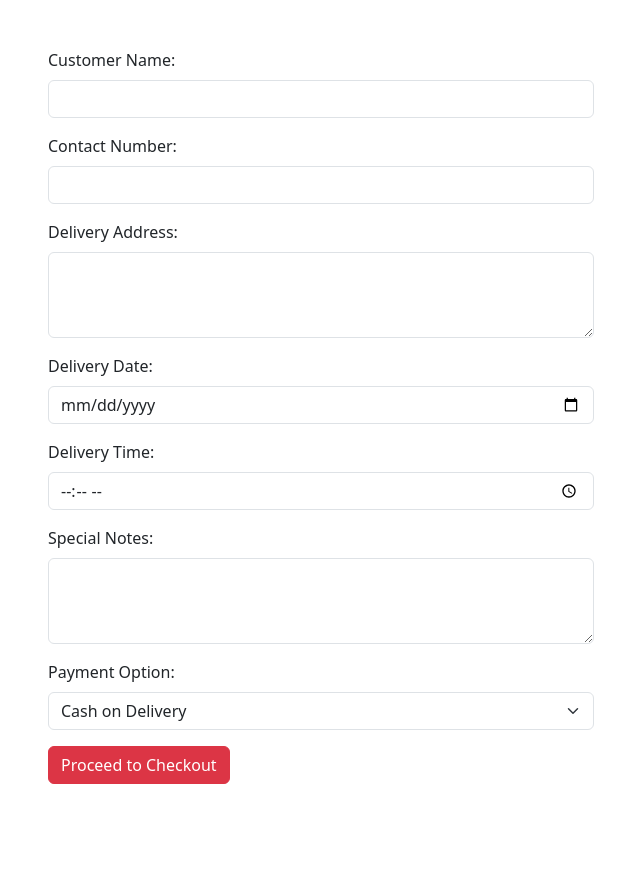
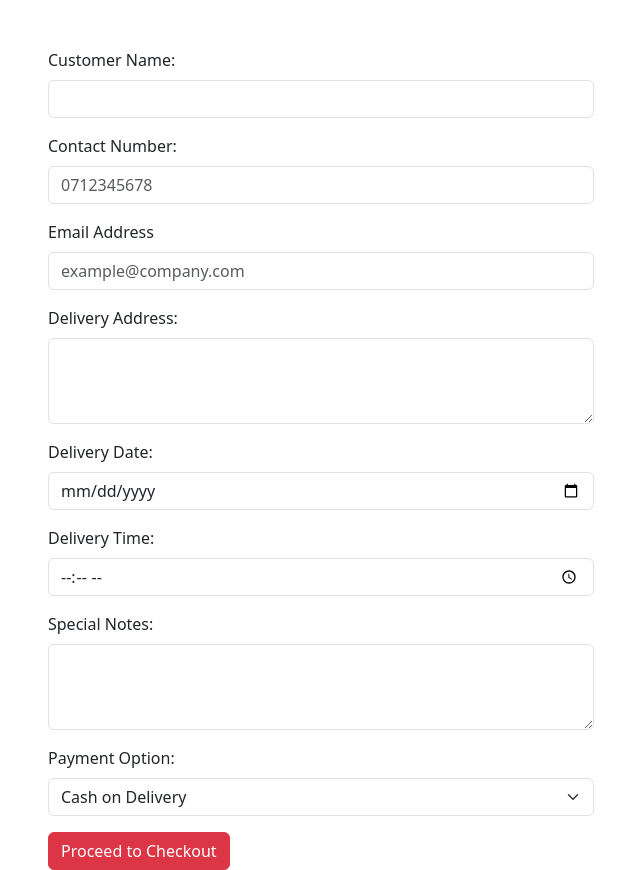
Before and after one commit to chirasthi-sy/Application-Development, a Django app: template order_system/customer/templates/customer/Customer Details Form.html in a window 1280 px wide. Shown: the whole page, without its empty margins (319-959 px from the left). Before the commit the page ends 784 px from the top, so only its background shows below. Run offline with Django 4.2, Linux system fonts and the light colour scheme; the template is opened without the code that fills it, so the values that code supplies are empty.

Commit message:
Modifying files to create and connect customer details form

```diff
--- a/order_system/customer/templates/customer/Customer Details Form.html
+++ b/order_system/customer/templates/customer/Customer Details Form.html
@@ -21,29 +21,35 @@
                 <!-- Customer Name -->
                 <div class="mb-3">
                     <label for="customer_name" class="form-label">Customer Name:</label>
-                    <input type="text" class="form-control" id="customer_name" name="customer_name" required>
+                    <input type="text" required class="form-control" id="customer_name" name="customer_name">
                 </div>
 
                 <!-- Contact Number -->
                 <div class="mb-3">
                     <label for="contact_number" class="form-label">Contact Number:</label>
-                    <input type="tel" class="form-control" id="contact_number" name="contact_number" required>
+                    <input type="tel" required class="form-control" id="contact_number" placeholder="0712345678" name="contact_number" >
+                </div>
+
+                <div class = "mb-3">
+                    <label for="email" class="form-label">Email Address</label>
+                    <input required class="form-control" type="text" id = "email" placeholder="example@company.com" name="email"
+                    pattern="[a-zA-Z0-9._%+-]+@[a-zA-Z0-9.-]+\.[a-zA-Z]{2,}" title="Please enter a valid email address (e.g., example@company.com)" />
                 </div>
 
                 <!-- Delivery Address -->
                 <div class="mb-3">
                     <label for="delivery_address" class="form-label">Delivery Address:</label>
-                    <textarea class="form-control" id="delivery_address" name="delivery_address" rows="3" required></textarea>
+                    <textarea required class="form-control" id="delivery_address" name="delivery_address" rows="3"></textarea>
                 </div>
 
                 <!-- Delivery Date and Time -->
                 <div class="mb-3">
                     <label for="delivery_date" class="form-label">Delivery Date:</label>
-                    <input type="date" class="form-control" id="delivery_date" name="delivery_date" required>
+                    <input type="date" required class="form-control" id="delivery_date" name="delivery_date" >
                 </div>
                 <div class="mb-3">
                     <label for="delivery_time" class="form-label">Delivery Time:</label>
-                    <input type="time" class="form-control" id="delivery_time" name="delivery_time" required>
+                    <input type="time" required class="form-control" id="delivery_time" name="delivery_time" >
                 </div>
 
                 <!-- Special Notes -->
@@ -62,8 +68,28 @@
                 </div>
 
                 <!-- Submit Button -->
-                <button type="submit" class="btn btn-danger">Proceed to Checkout</button>
+                <button type="button" class="btn btn-danger" data-toggle="modal" data-target="#submitModal">
+                    Proceed to Checkout
+                </button>
+                <!--<button type="submit" class="btn btn-danger">Proceed to Checkout</button> -->
+                <!-- Modal -->
+                <div class="modal fade" id="submitModal" tabindex="-1" role="dialog" aria-labelledby="submitModalLabel" aria-hidden="true">
+                  <div class="modal-dialog" role="document">
+                    <div class="modal-content">
+                      <div class="modal-header">
+                        <h5 class="modal-title" id="submitModalLabel">Submit Your Order!</h5>
+                        <button type="button" class="close" data-dismiss="modal" aria-label="Close">
+                          <span aria-hidden="true">&times;</span>
+                        </button>
+                      </div>
 
+                      <div class="modal-footer">
+                        <button type="button" class="btn btn-light" data-dismiss="modal">Go Back</button>
+                        <button type="submit" class="btn btn-dark">Proceed to Checkout</button>
+                      </div>
+                    </div>
+                  </div>
+                </div>
             </div>
         </div>
     </form>
```
Also changed, not shown: order_system/customer/models.py (+13 -10 lines), order_system/customer/views.py (+15 -11 lines), order_system/db.sqlite3.
